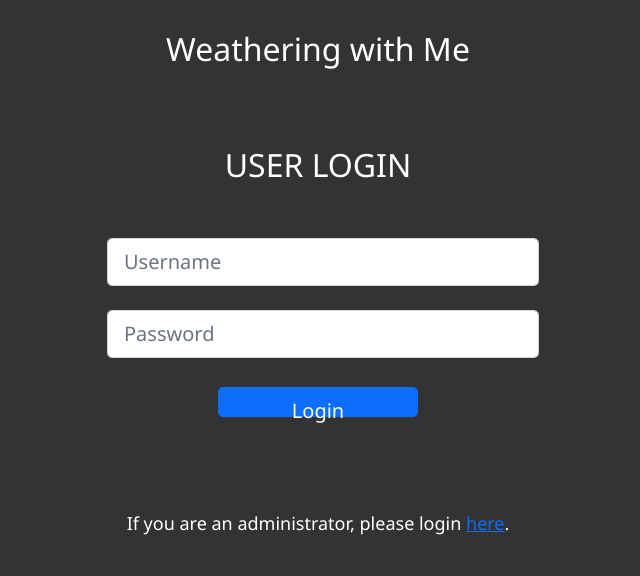
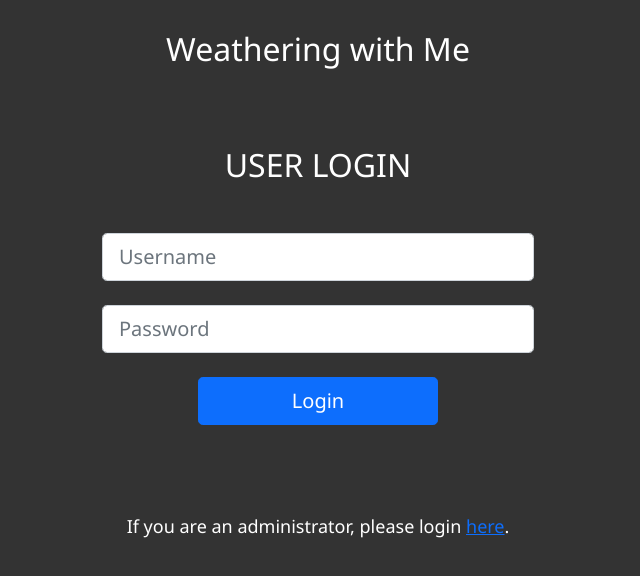
Before and after one commit to Abdel004/Weather-application, a React (Create React App) app in the folder client/: page / in a window 1280 px wide. Shown: the top 576 px of the page, without its empty margins (322-962 px from the left). Built offline with nearby package versions, Linux system fonts and the light colour scheme.

Commit message:
fix css problem

```diff
--- a/client/src/components/AdminLogin.js
+++ b/client/src/components/AdminLogin.js
@@ -1,5 +1,5 @@
 import React, { useState } from 'react';
-import "../css/login.css";
+import styles from "./login.module.css";
 import axios from 'axios';
 import { Link, useNavigate } from 'react-router-dom';
 
@@ -51,9 +51,9 @@ function AdminLogIn({ createCookie }) {
     }
 
     return (
-      <div className="form-container">
-        <div className="title-box"><h1>Weathering with Me</h1></div>
-          <div className="login-box">
+      <div className={styles.formcontainer}>
+        <div className={styles.titlebox}><h1>Weathering with Me</h1></div>
+          <div className={styles.loginbox}>
             <h1>ADMIN LOGIN</h1>
           </div>
 
@@ -84,7 +84,7 @@ function AdminLogIn({ createCookie }) {
                 <button type="submit" className="btn btn-primary btn-lg">Login</button>
 
             </form>
-            <div className="admin-box">
+            <div className={styles.adminbox}>
               <p>This page is for authorised access only.<br></br> If you are a user, please login <Link to="/">here</Link>.</p>
             </div>
 
--- a/client/src/components/Edit.js
+++ b/client/src/components/Edit.js
@@ -1,5 +1,5 @@
 import React, { useState, useEffect } from 'react';
-import "../css/Edit.css";
+import styles from "./Edit.module.css";
 import axios from 'axios';
 
 
@@ -90,32 +90,32 @@ function Edit() {
       data: {
         username: username
       }
-    }).then( () => setRefresh((ref) => !ref))
+    }).then(() => setRefresh((ref) => !ref))
   }
 
   return (
-    <div className="App">
+    <div className={styles.App}>
       <h1> CRUD FOR USER </h1>
       <label> User Name</label>
-      <input type="text" value={values.username} name="username"
+      <input className={styles.put} type="text" value={values.username} name="username"
         onChange={(event) => { setValues(rest => { return ({ ...rest, [event.target.name]: event.target.value }) }) }} />
       <label> Password</label>
-      <input type="text" value={values.pwd} name="pwd"
+      <input className={styles.put} type="text" value={values.pwd} name="pwd"
         onChange={(event) => { setValues(rest => { return ({ ...rest, [event.target.name]: event.target.value }) }) }} />
-      {values.error && <p className='error'>{values.error}</p>}
-      <button onClick={addToList}>Create User</button>
+      {values.error && <p className={styles.error}>{values.error}</p>}
+      <button className={styles.btn}  onClick={addToList}>Create User</button>
       <h1> UserList</h1>
       {userList.map((val, key) => {
         return (
-          <div key={key} className="user">
+          <div key={key} className={styles.user}>
             <h1>{val.userName}</h1>
-            <input type="text" placeholder="New User Name" value={newValues.username} name="newUserName"
+            <input className={styles.put} type="text" placeholder="New User Name" value={newValues.username} name="newUserName"
               onChange={handleChange}></input>
-            <input type="text" placeholder="New Password" value={newValues.password} name="newPwd"
+            <input className={styles.put} type="text" placeholder="New Password" value={newValues.password} name="newPwd"
               onChange={handleChange}></input>
-            {newValues.oldUserName === val.userName && newValues.error && <p className='error'>{newValues.error}</p>}
-            <button onClick={() => updateUserName(val.userName)}> Update </button>
-            <button onClick={() => deleteUser(val.userName)}> Delete User</button>
+            {newValues.oldUserName === val.userName && newValues.error && <p className={styles.error}>{newValues.error}</p>}
+            <button className={styles.btn} onClick={() => updateUserName(val.userName)}> Update </button>
+            <button className={styles.btn}  onClick={() => deleteUser(val.userName)}> Delete User</button>
           </div>);
       })}
     </div>
--- a/client/src/css/Edit.css
+++ b/client/src/components/Edit.module.css
@@ -6,7 +6,7 @@
   align-items: center;
 }
 
-input,button{
+.put,.btn{
   width: 200px;
   height: 30px;
   font-size: 20px;
--- a/client/src/components/Login.js
+++ b/client/src/components/Login.js
@@ -1,5 +1,5 @@
 import React, { useState } from 'react';
-import "../css/login.css";
+import styles from "./login.module.css";
 import axios from 'axios';
 import { Link, useNavigate } from 'react-router-dom';
 
@@ -51,9 +51,9 @@ function LogIn({ createCookie }) {
     }
 
     return (
-        <div className="form-container">
-            <div className="title-box"><h1>Weathering with Me</h1></div>
-            <div className="login-box">
+        <div className={styles.formcontainer}>
+            <div className={styles.titlebox}><h1>Weathering with Me</h1></div>
+            <div className={styles.loginbox}>
                 <h1>USER LOGIN</h1>
             </div>
 
@@ -81,7 +81,7 @@ function LogIn({ createCookie }) {
                     {values.error && <p>{values.error}</p>}
                 </div>
 
-                <button type="submit" className="btn btn-primary btn-lg">Login</button>
+                <button type="submit" className={`btn btn-primary btn-lg ${styles.btn}`}>Login</button>
 
             </form>
 
--- /dev/null
+++ b/client/src/components/login.module.css
@@ -0,0 +1,53 @@
+body {
+  background-color: #333;
+  background-attachment: fixed;
+  font-family: "Segoe UI", Tahoma, Geneva, Verdana, sans-serif;
+}
+
+.formcontainer {
+  width: 40%;
+  margin: auto;
+  margin-top: 10px;
+  text-align: center;
+  padding-bottom: 10px;
+}
+
+h1 {
+  text-align: center;
+  color: white;
+  font-size: xx-large;
+}
+
+p {
+  color: white;
+  font-size: large;
+}
+
+.loginbox {
+  margin-top: 50px;
+  margin-bottom: 0%;
+}
+
+form {
+  padding: 40px 40px;
+}
+
+.titlebox {
+  padding: 20px;
+}
+
+.mb-4 p {
+  color: rgb(214, 19, 19);
+}
+
+.btn {
+  width: 15rem;
+}
+
+footer p {
+  text-align: center;
+}
+
+.adminbox {
+  text-align: center;
+}
--- a/client/src/css/login.css
+++ /dev/null
@@ -1,53 +0,0 @@
-body {
-    background-color: #333;
-    background-attachment: fixed;
-    font-family:'Segoe UI', Tahoma, Geneva, Verdana, sans-serif;
-  }
-
-  .form-container {
-    width: 40%;
-    margin: auto;
-    margin-top: 10px;
-    text-align: center;
-    padding-bottom: 10px;
-  }
-
-  h1 {
-      text-align: center;
-      color: white;
-      font-size:xx-large;
-  }
-
-  p {
-      color: white;
-      font-size: large;
-  }
-
-  .login-box {
-    margin-top: 50px;
-    margin-bottom: 0%;
-    }
-
-  form {
-    padding: 40px 40px;
-  }
-
-  .title-box {
-    padding: 20px;
-}
-
-.mb-4 p {
-    color: rgb(214, 19, 19);
-  }
-
-  button {
-    width: 15rem;
-}
-
-footer p {
-    text-align: center;
-}
-
-.admin-box {
-    text-align: center;
-}
--- a/client/src/css/signup.css
+++ /dev/null
@@ -1,45 +0,0 @@
-body {
-    background-color: #333;
-    background-attachment: fixed;
-    font-family:'Segoe UI', Tahoma, Geneva, Verdana, sans-serif;
-  }
-
-  .form-container {
-    width: 40%;
-    margin: auto;
-    margin-top: 10px;
-    text-align: center;
-    padding-bottom: 10px;
-  }
-
-  .title-box {
-      padding: 20px;
-  }
-
-  h1 {
-      text-align: center;
-      color: white;
-      font-size:xx-large;
-  }
-
-  p {
-      color: white;
-      font-size: large;
-  }
-
-  .register-box {
-    margin-top: 50px;
-    margin-bottom: 0%;
-    }
-
-  form {
-    padding: 40px 40px;
-  }
-
-  .mb-4 p {
-    color: rgb(214, 19, 19);
-  }
-
-  button {
-      width: 15rem;
-  }
```
